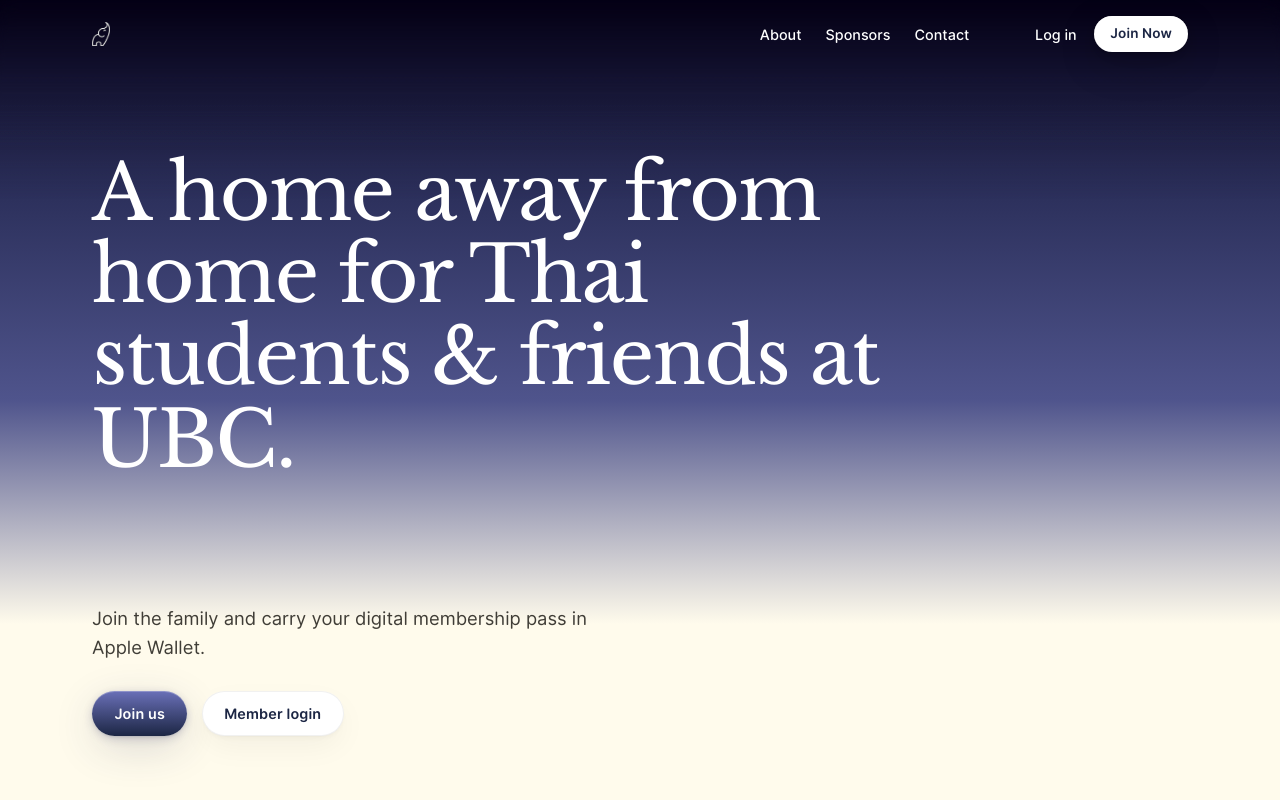
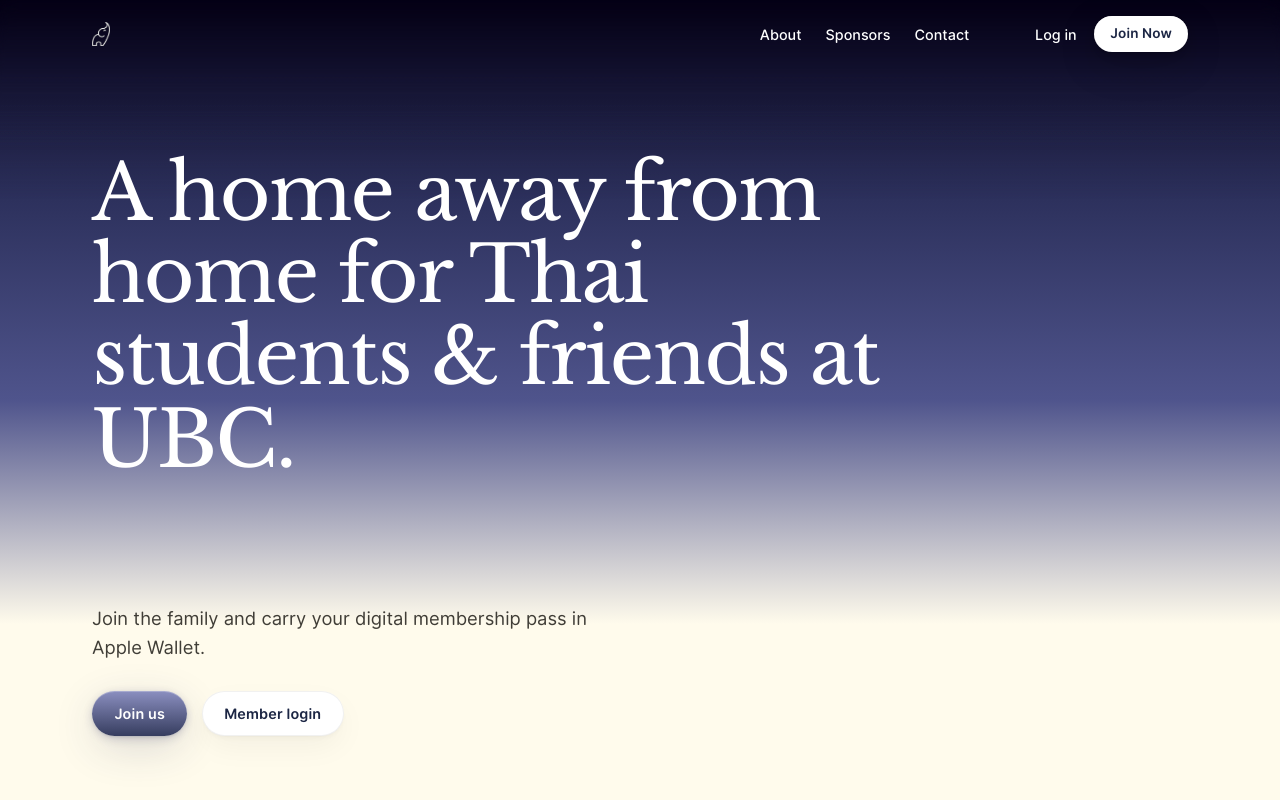
Before and after one commit to ubcthaiaiyara/website, a Next.js app: page / in a window 1280 px wide. Shown: the top 800 px of the page. Built offline with nearby package versions, Linux system fonts and the light colour scheme; no server answers.

Commit message:
style(button): lighten and desaturate the primary button gradient

```diff
--- a/app/globals.css
+++ b/app/globals.css
@@ -100,7 +100,7 @@ p {
     display: inline-flex;
     align-items: center;
     justify-content: center;
-    background-image: linear-gradient(180deg, #6a70b8 0%, var(--accent) 100%);
+    background-image: linear-gradient(180deg, #8b8fc0 0%, #363d5f 100%);
     color: #fff;
     text-decoration: none;
     padding: 0.7rem 1.4rem;
@@ -124,7 +124,7 @@ p {
 
 .button:hover {
     transform: translateY(-1px);
-    background-image: linear-gradient(180deg, #767cc4 0%, #232e52 100%);
+    background-image: linear-gradient(180deg, #9599c8 0%, #3d4468 100%);
     box-shadow:
         inset 0 1px 0 rgba(255, 255, 255, 0.3),
         0 1px 3px -1px rgba(44, 49, 93, 0.4),
```
